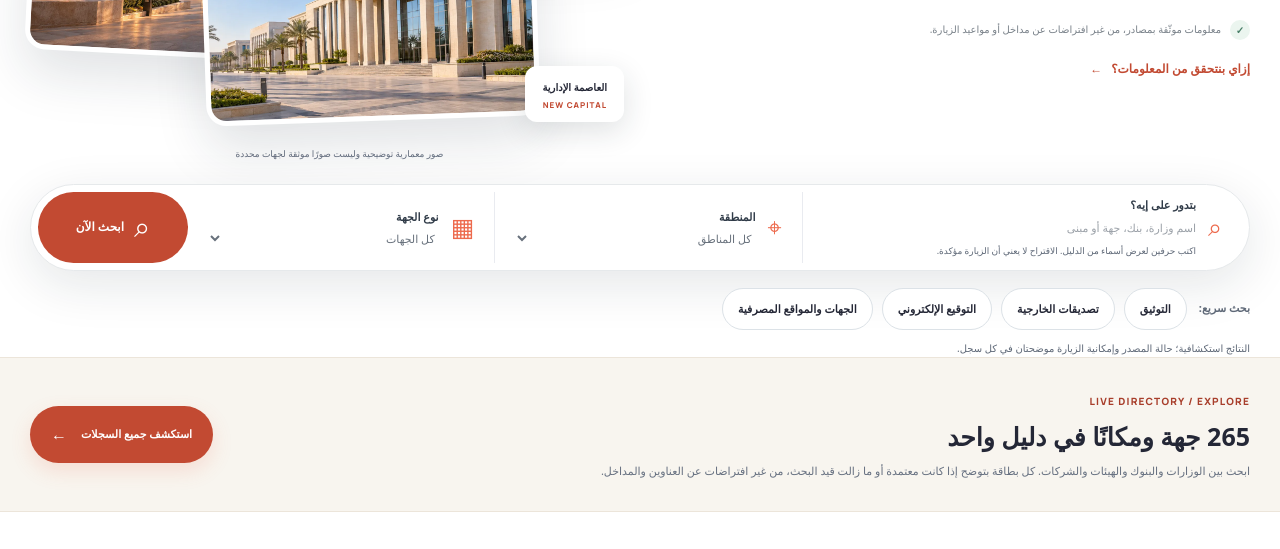
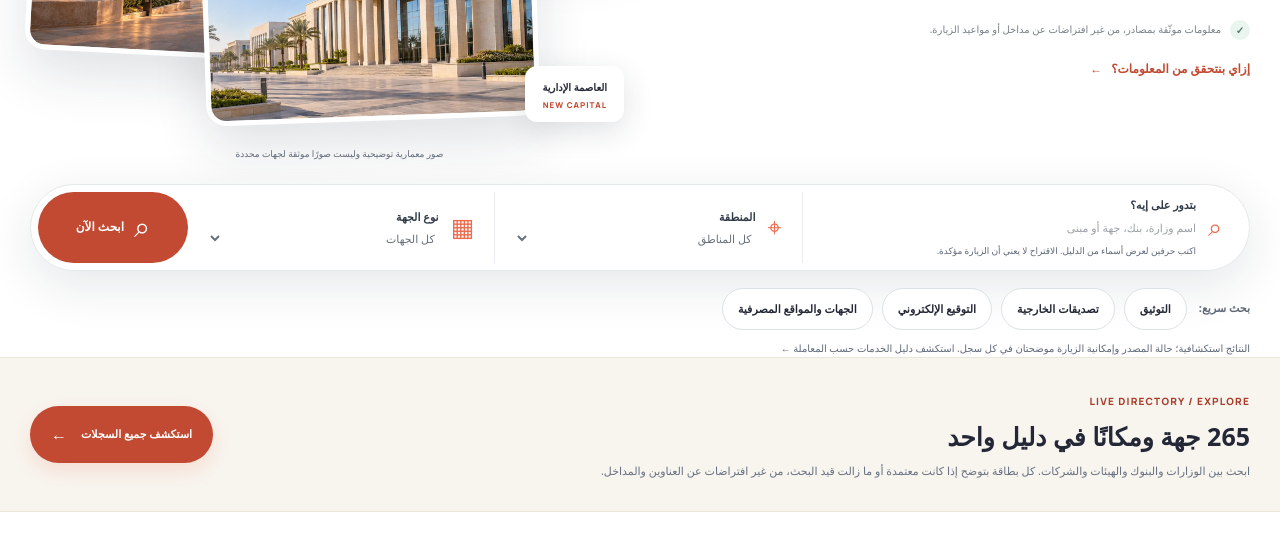
Before and after one commit to orveax/citygide, a plain HTML site: page index.html in a window 1280 px wide. Shown: the part 537-1086 px from the top of the page. Drawn offline with Linux system fonts and the light colour scheme; a web font is replaced by a local one.

Commit message:
CG-MUX-06: connect homepage and directory to service-first discovery

```diff
--- a/index.html
+++ b/index.html
@@ -55,7 +55,7 @@
           <a href="directory.html?q=%D8%A7%D9%84%D8%AA%D9%88%D9%82%D9%8A%D8%B9#results">التوقيع الإلكتروني</a>
           <a href="directory.html?kind=Bank#results">الجهات والمواقع المصرفية</a>
         </nav>
-        <p class="task-shortcuts__note">النتائج استكشافية؛ حالة المصدر وإمكانية الزيارة موضحتان في كل سجل.</p>
+        <p class="task-shortcuts__note">النتائج استكشافية؛ حالة المصدر وإمكانية الزيارة موضحتان في كل سجل. <a href="services.html" class="services-inline-link">استكشف دليل الخدمات حسب المعاملة ←</a></p>
       </div>
     </section>
 
```
